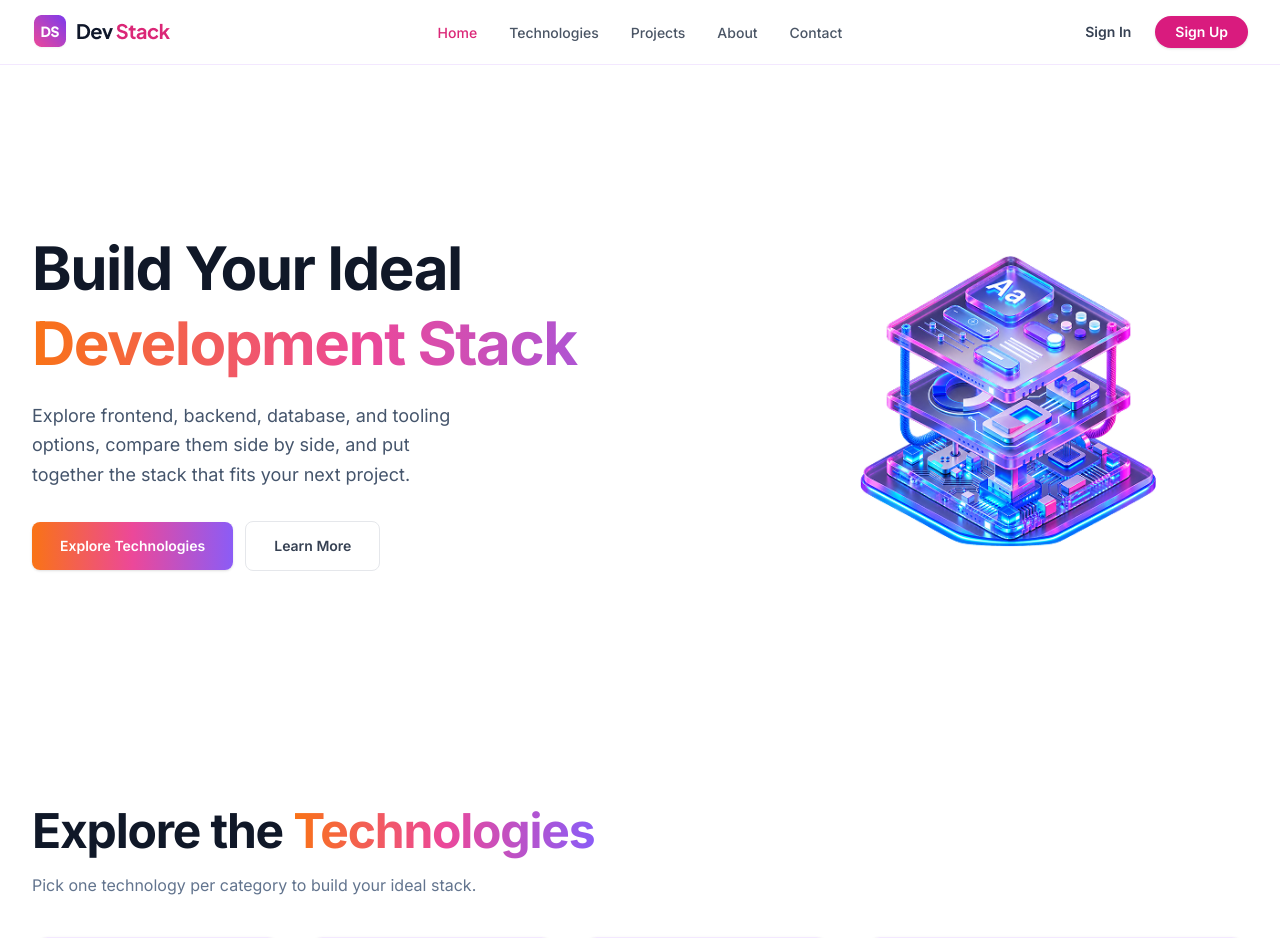
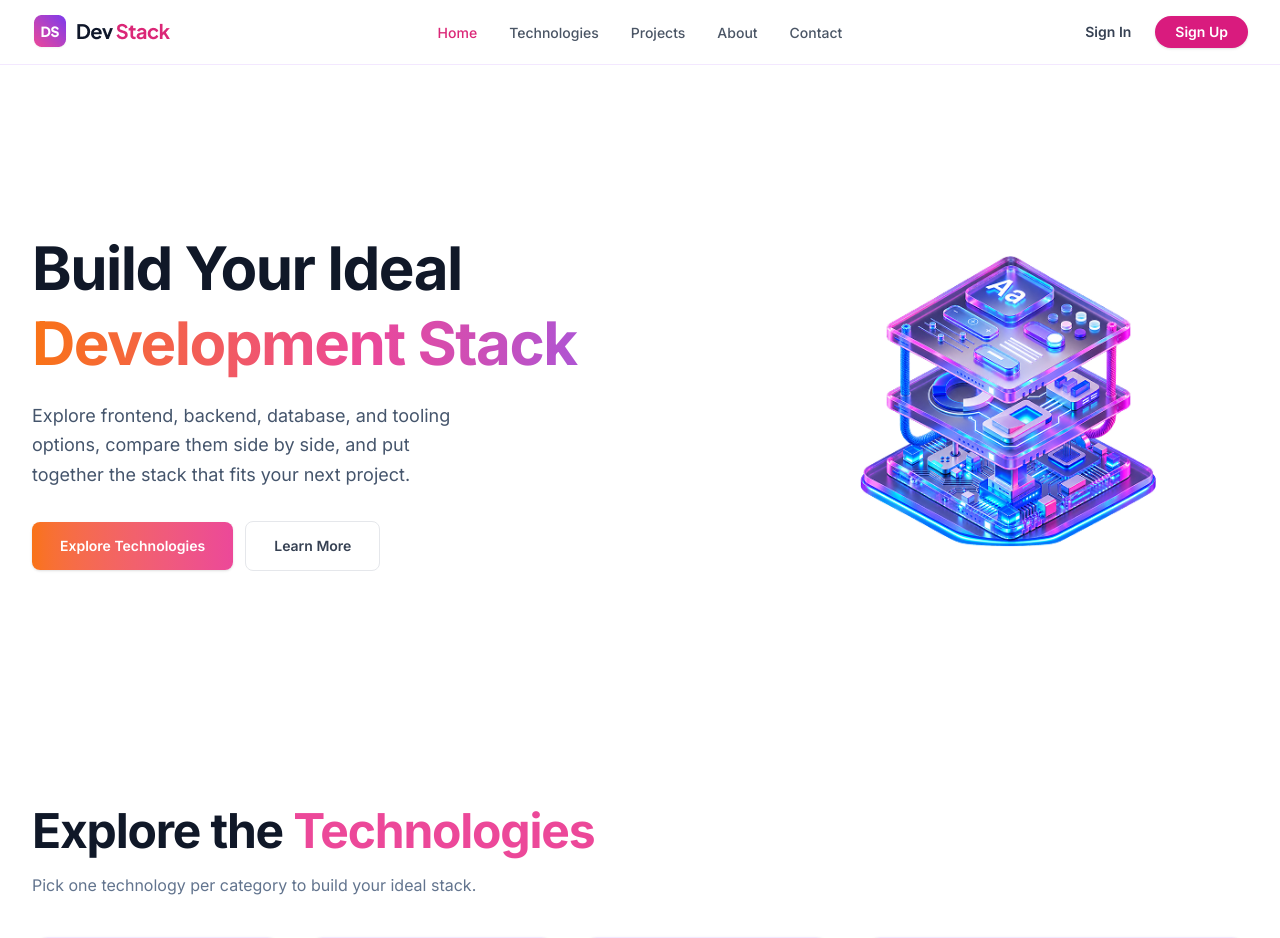
Before and after one commit to farjanaakterdev/DevStack, a React (Vite) app: page / in a window 1280 px wide. Shown: the top 938 px of the page. Built offline with nearby package versions, Linux system fonts and the light colour scheme.

Commit message:
edited some gradient color

```diff
--- a/src/components/hero/Hero.tsx
+++ b/src/components/hero/Hero.tsx
@@ -19,7 +19,7 @@ function Hero() {
           <div className="mt-7 flex flex-wrap items-center justify-center gap-3 sm:mt-8 sm:justify-start">
             <a
               href="#"
-              className="flex-1 rounded-lg bg-gradient-brand px-4 py-3 text-center text-sm font-semibold text-white shadow-sm transition-opacity hover:opacity-90 sm:flex-none sm:px-7 sm:py-3.5"
+              className="flex-1 rounded-lg bg-gradient-to-r from-[#F97316] to-[#EC4899] px-4 py-3 text-center text-sm font-semibold text-white shadow-sm transition-opacity hover:opacity-90 sm:flex-none sm:px-7 sm:py-3.5"
             >
               Explore Technologies
             </a>
--- a/src/components/technology/SectionHeading.tsx
+++ b/src/components/technology/SectionHeading.tsx
@@ -3,7 +3,9 @@ function SectionHeading() {
     <div className="max-w-2xl text-left">
       <h2 className="text-3xl font-extrabold leading-tight tracking-tight sm:text-4xl lg:text-5xl">
         <span className="text-gray-900">Explore the </span>
-        <span className="text-gradient-brand">Technologies</span>
+  <span className="bg-gradient-to-r from-[#EC4899] from-[100%] to-[#8B5CF6] to-[100%] bg-clip-text text-transparent">
+  Technologies
+</span>
       </h2>
       <p className="mt-3 text-sm text-slate-500 sm:text-base">
         Pick one technology per category to build your ideal stack.
```
